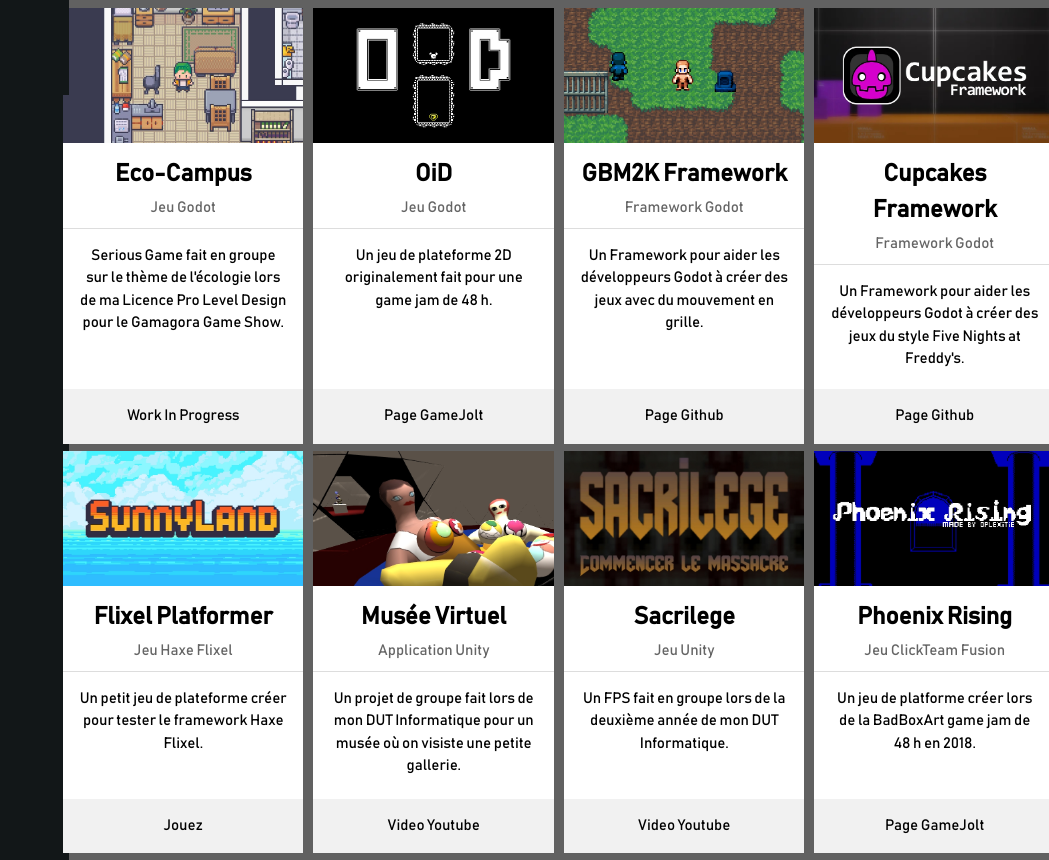
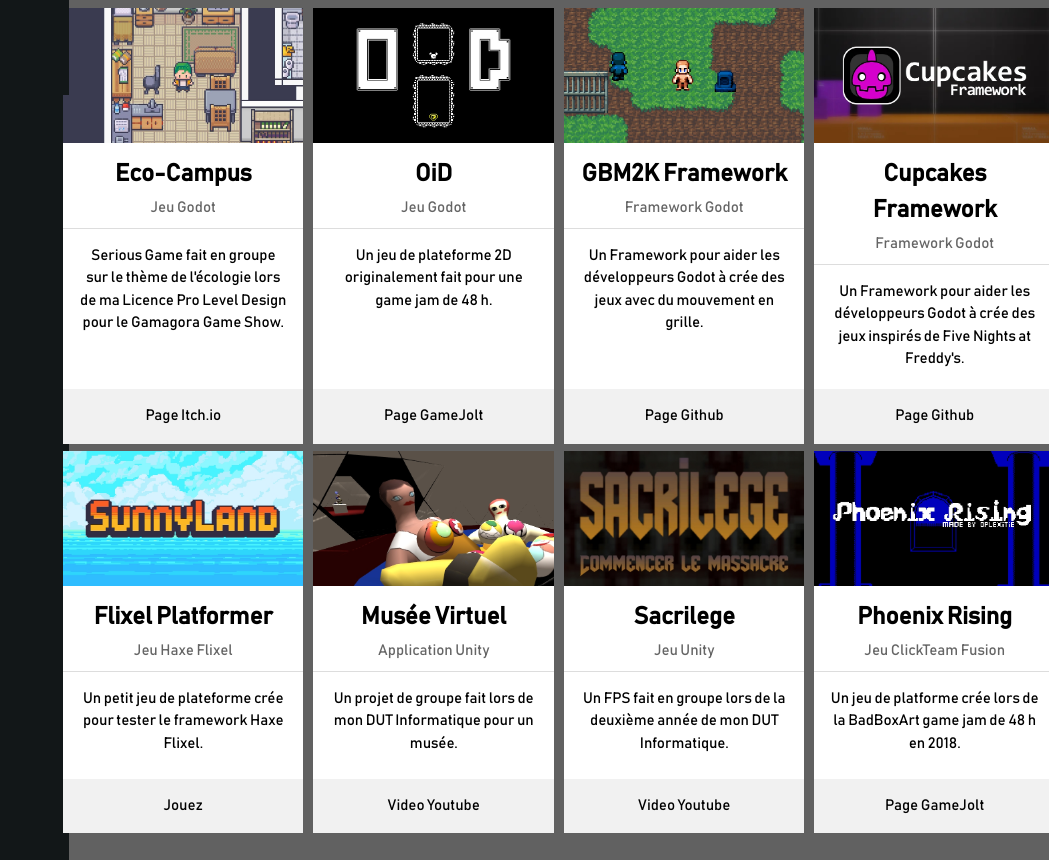
Before and after one commit to Oplexitie/portfolio, a plain HTML site: page index.html in a window 1280 px wide. Shown: the part 705-1565 px from the top of the page, without its empty margins (231-1280 px from the left). Drawn offline with Linux system fonts and the light colour scheme; files whose address does not match are found by name.

Commit message:
Fix Grammar Mistakes + Add a new link

```diff
--- a/index.html
+++ b/index.html
@@ -39,10 +39,10 @@
     <div class="content justify" style="max-width:1200px">
       <div class="content justify" style="max-width:600px">
 
-        <p>Développeur autodidacte se spécialisant dans le développement de jeu video.
+        <p>Développeur se spécialisant dans le développement de jeu vidéo.
           Le domaine du jeu vidéo est un univers pour lequel je voue un intérêt constant,
           que ce soit dans la production graphique, la programmation ou encore la traduction
-          de jeux vidéos. L'apprentissage de ces derniers et mon parcours m'a permis de développer
+          de jeux vidéo. L'apprentissage de ces derniers et mon parcours m'a permis de développer
           ma capacité de travailler en groupe que ce soit sur des domaines connus ou inconnus.
         </p>
         <!-- <div class="padding-16">
@@ -69,7 +69,7 @@
             </li>
             <li class="padding-16"> Serious Game fait en groupe sur le thème de l'écologie lors de ma Licence Pro Level Design pour le Gamagora Game Show.</li>
           </ul>
-          <a style="text-decoration:none" class="grow light-grey block button white padding-16" href="">Work In Progress</a>
+          <a style="text-decoration:none" class="grow light-grey block button white padding-16" href="https://gamagora.itch.io/eco-campus">Page Itch.io</a>
         </div>
 
         <div class="quarter" style="margin: 5px 0;">
@@ -91,7 +91,7 @@
               <h3 style="font-weight: bold">GBM2K Framework</h3>
               <span class="opacity">Framework Godot</span>
             </li>
-            <li class="padding-16">Un Framework pour aider les développeurs Godot à créer des jeux avec du mouvement en grille.</li>
+            <li class="padding-16">Un Framework pour aider les développeurs Godot à crée des jeux avec du mouvement en grille.</li>
           </ul>
           <a style="text-decoration:none" class="grow light-grey block button white padding-16" href="https://github.com/Oplexitie/GBM2K-Framework">Page Github</a>
         </div>
@@ -103,7 +103,7 @@
               <h3 style="font-weight: bold">Cupcakes Framework</h3>
               <span class="opacity">Framework Godot</span>
             </li>
-            <li class="padding-16">Un Framework pour aider les développeurs Godot à créer des jeux du style Five Nights at Freddy's.</li>
+            <li class="padding-16">Un Framework pour aider les développeurs Godot à crée des jeux inspirés de Five Nights at Freddy's.</li>
           </ul>
           <a style="text-decoration:none" class="grow light-grey block button white padding-16" href="https://github.com/Oplexitie/Cupcakes-Framework">Page Github</a>
         </div>
@@ -119,7 +119,7 @@
               <h3 style="font-weight: bold">Flixel Platformer</h3>
               <span class="opacity">Jeu Haxe Flixel</span>
             </li>
-            <li class="padding-16">Un petit jeu de plateforme créer pour tester le framework Haxe Flixel.</li>
+            <li class="padding-16">Un petit jeu de plateforme crée pour tester le framework Haxe Flixel.</li>
           </ul>
           <a style="text-decoration:none" class="grow light-grey block button white padding-16" href="https://oplexitie.github.io/Flixel-Platformer/">Jouez</a>
         </div>
@@ -131,7 +131,7 @@
               <h3 style="font-weight: bold">Musée Virtuel</h3>
               <span class="opacity">Application Unity</span>
             </li>
-            <li class="padding-16">Un projet de groupe fait lors de mon DUT Informatique pour un musée où on visiste une petite gallerie.</li>
+            <li class="padding-16">Un projet de groupe fait lors de mon DUT Informatique pour un musée.</li>
           </ul>
           <a style="text-decoration:none" class="grow light-grey block button white padding-16" href="https://www.youtube.com/watch?v=y3efJdLWPiM">Video Youtube</a>
         </div>
@@ -155,13 +155,13 @@
               <h3 style="font-weight: bold">Phoenix Rising</h3>
               <span class="opacity">Jeu ClickTeam Fusion</span>
             </li>
-            <li class="padding-16">Un jeu de platforme créer lors de la BadBoxArt game jam de 48 h en 2018.</li>
+            <li class="padding-16">Un jeu de platforme crée lors de la BadBoxArt game jam de 48 h en 2018.</li>
           </ul>
             <a style="text-decoration:none" class="grow light-grey block button white padding-16" href="https://gamejolt.com/games/PhoenixRising/369670">Page GameJolt</a>
         </div>
 
       </div>
-      <h3 class="center" style="margin: 32px 0px 8px 0px;"><b>Productions Graphique</b></h3>
+      <h3 class="center" style="margin: 32px 0px 8px 0px;"><b>Productions Graphiques</b></h3>
     </div>
 
       <div style="margin: 5px 0;">
@@ -256,7 +256,7 @@
               <h3 style="font-weight: bold">Inoffensifs</h3>
               <span class="opacity">Court Métrage Vox Milo</span>
             </li>
-            <li class="padding-16">Un court métrage produit en groupe avec la Mission Locale du Puy en Velay.</li>
+            <li class="padding-16">Un court-métrage produit en groupe avec la Mission Locale du Puy-en-Velay.</li>
           </ul>
           <a style="text-decoration:none" class="grow light-grey block button white padding-16" href="https://www.youtube.com/watch?v=SN2latc8pe8">Video Youtube</a>
         </div>
```
